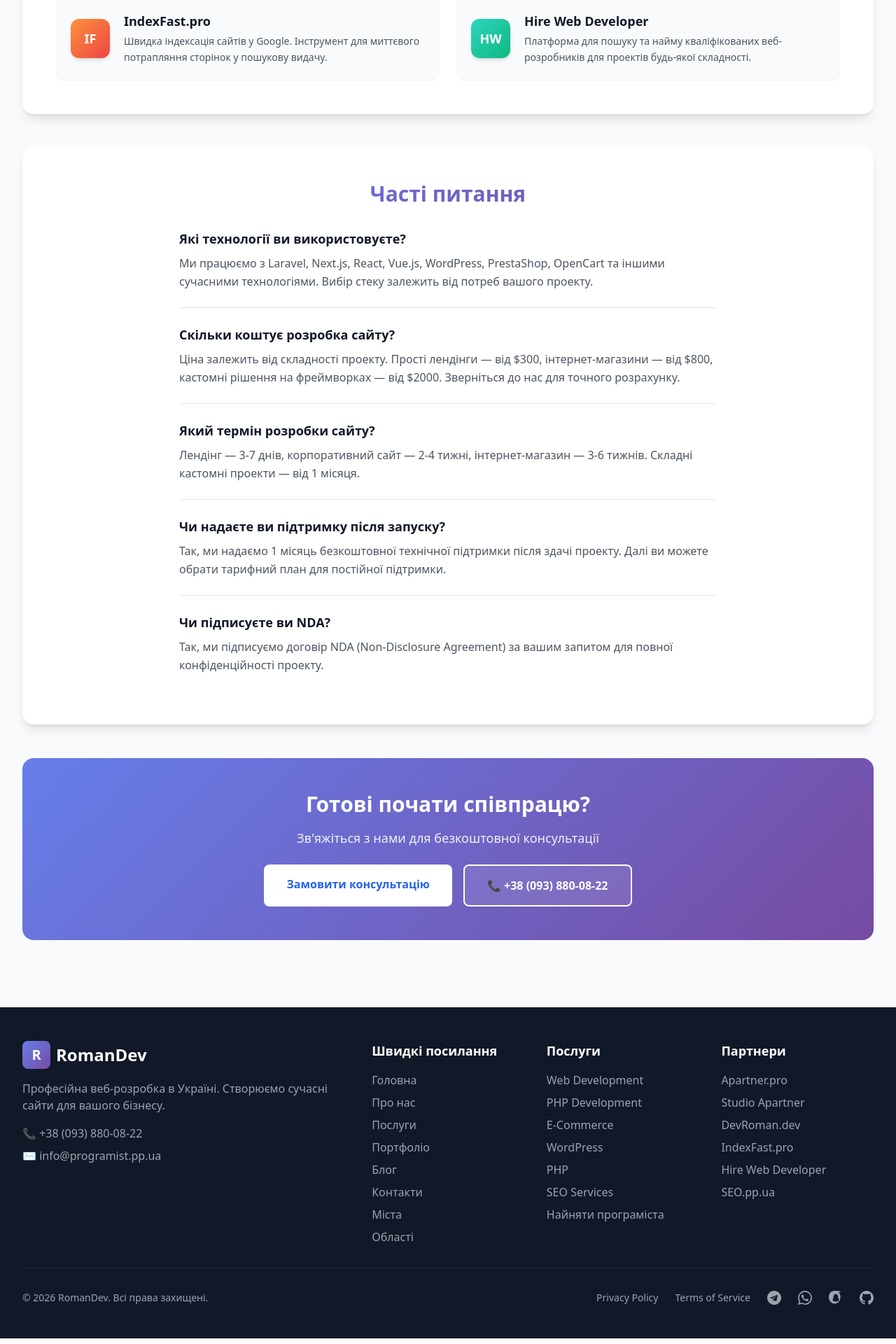
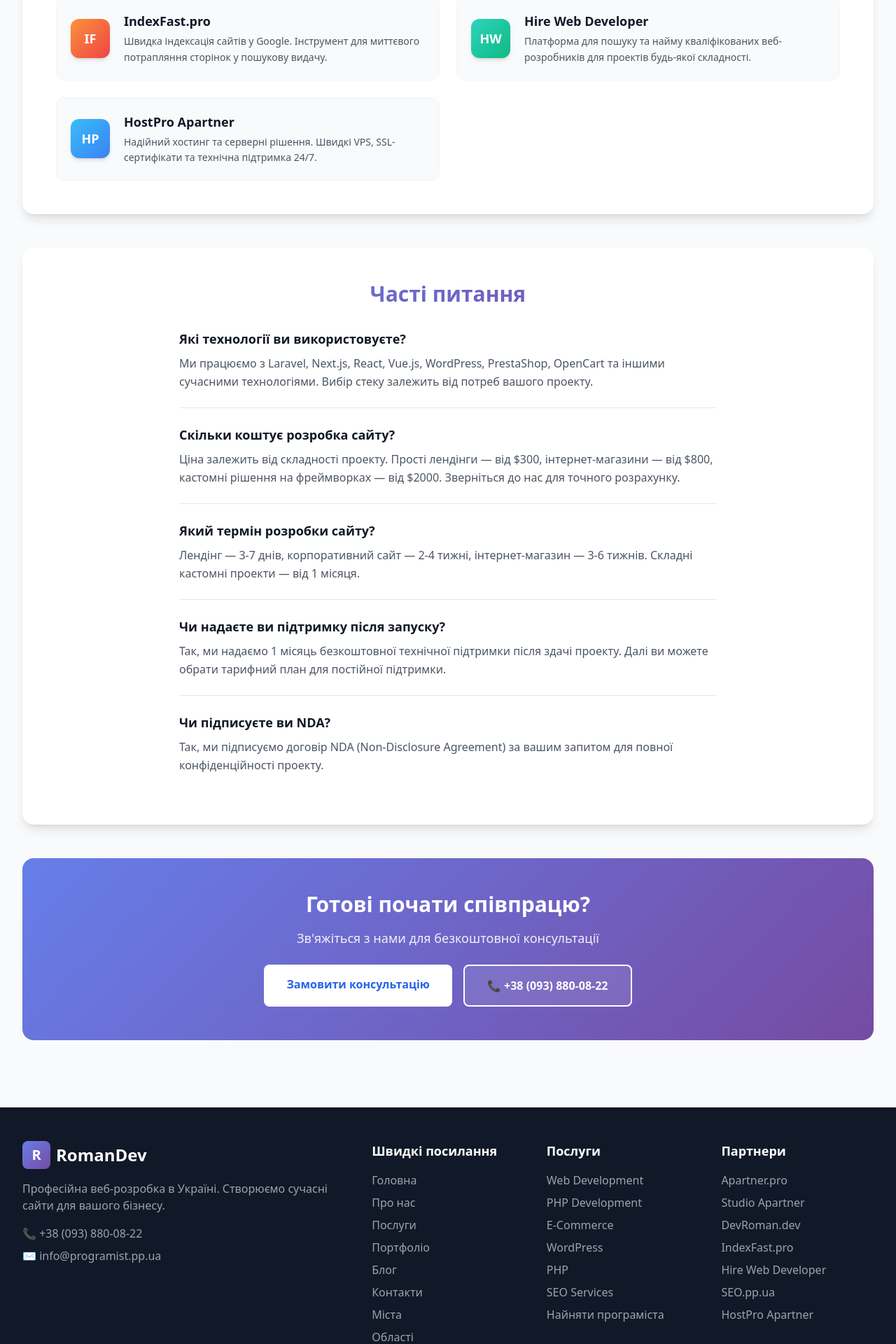
Before and after one commit to romanmatviy/programist.pp.ua, a Next.js app: page /ua/about in a window 1280 px wide. Shown: the part 1760-3680 px from the top of the page at 70% size. Built offline with nearby package versions, Linux system fonts and the light colour scheme.

Commit message:
feat: implement global footer component and add about page route

```diff
--- a/app/[lang]/about/page.tsx
+++ b/app/[lang]/about/page.tsx
@@ -285,6 +285,27 @@ export default function AboutPage({ params }: { params: { lang: Language } }) {
                 </p>
               </div>
             </a>
+
+            <a
+              href="https://hostpro.apartner.pro"
+              target="_blank"
+              rel="noopener"
+              className="group flex items-center gap-5 bg-gray-50 hover:bg-primary-50 rounded-xl p-5 border border-gray-100 hover:border-primary-200 transition-all duration-300"
+            >
+              <div className="w-14 h-14 bg-gradient-to-br from-sky-400 to-blue-500 rounded-xl flex items-center justify-center text-white text-lg font-bold flex-shrink-0 shadow-md group-hover:scale-110 transition-transform duration-300">
+                HP
+              </div>
+              <div className="min-w-0">
+                <h3 className="text-lg font-bold text-gray-900 group-hover:text-primary-600 transition-colors mb-1">
+                  HostPro Apartner
+                </h3>
+                <p className="text-gray-600 text-sm leading-relaxed">
+                  {lang === 'ua'
+                    ? 'Надійний хостинг та серверні рішення. Швидкі VPS, SSL-сертифікати та технічна підтримка 24/7.'
+                    : 'Надежный хостинг и серверные решения. Быстрые VPS, SSL-сертификаты и техническая поддержка 24/7.'}
+                </p>
+              </div>
+            </a>
           </div>
         </div>
 
--- a/components/Footer.tsx
+++ b/components/Footer.tsx
@@ -157,6 +157,11 @@ export default function Footer({ lang, translations }: FooterProps) {
                   SEO.pp.ua
                 </a>
               </li>
+              <li>
+                <a href="https://hostpro.apartner.pro" target="_blank" rel="noopener" className="text-gray-400 hover:text-white transition-colors">
+                  HostPro Apartner
+                </a>
+              </li>
             </ul>
           </div>
         </div>
```
